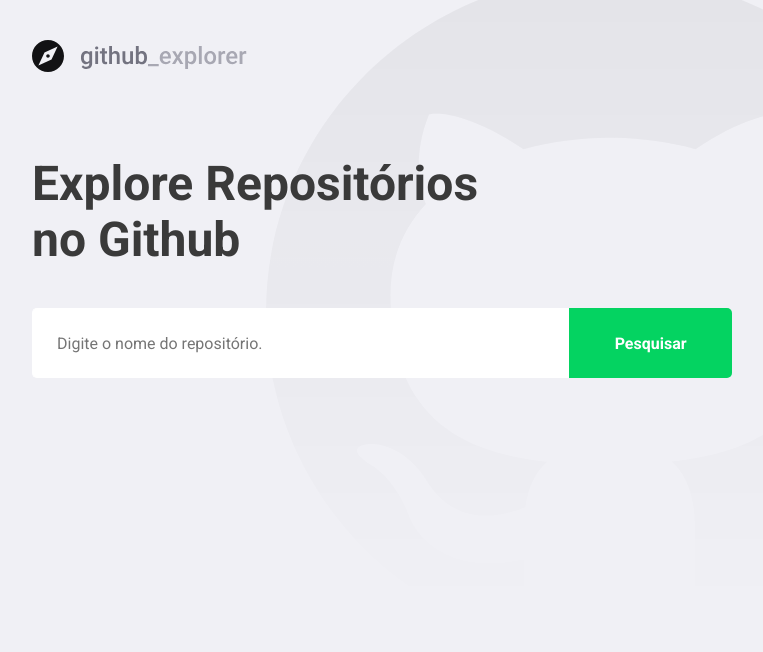
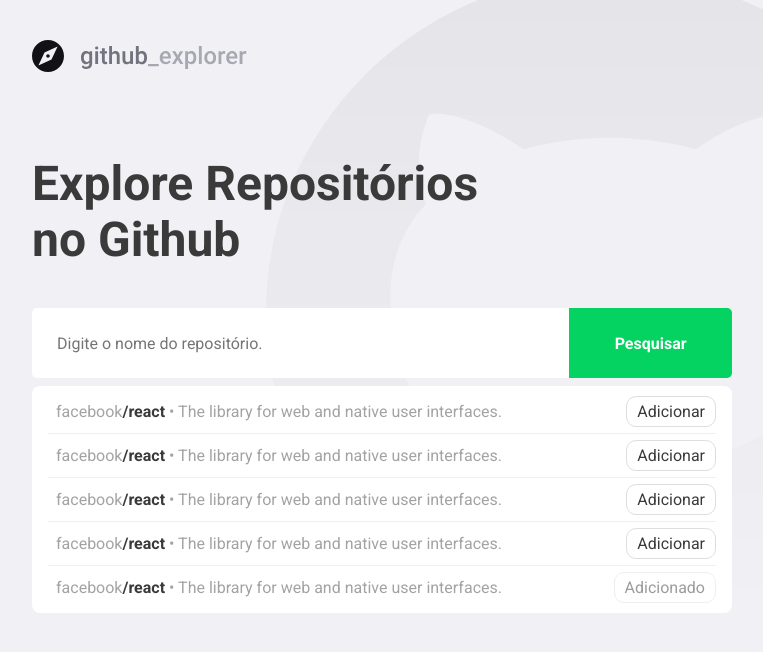
Before and after one commit to brit0dev/github-explorer, a React (Create React App) app: page / in a window 1280 px wide. Shown: the top 652 px of the page, without its empty margins (148-911 px from the left). Built offline with nearby package versions, Linux system fonts and the light colour scheme.

Commit message:
Basic structure of the search preview box.

```diff
--- a/src/pages/Dashboard/index.tsx
+++ b/src/pages/Dashboard/index.tsx
@@ -5,7 +5,7 @@
 
 import logoImg from '../../assets/logo.svg';
 
-import { Title, Form, Repositories, Main, Error } from './styles';
+import { Title, Form, Repositories, Main, SearchPreviewBox , Error } from './styles';
 
 type Repository = {
   full_name: string;
@@ -66,12 +66,24 @@
       <Title>Explore Repositórios no Github</Title>
 
       <Form hasError={!!inputError} onSubmit={handleAddRepository}>
+				<div className="input">
         <input
           value={newRepo}
           onChange={(e) => setNewRepo(e.target.value)}
           placeholder="Digite o nome do repositório."
         />
         <button type="submit">Pesquisar</button>
+				</div>
+				<SearchPreviewBox>
+					<ul>
+						<li><p>facebook<span>/react</span> &bull; The library for web and native user interfaces.</p><button>Adicionar</button></li>
+						<li><p>facebook<span>/react</span> &bull; The library for web and native user interfaces.</p><button>Adicionar</button></li>
+						<li><p>facebook<span>/react</span> &bull; The library for web and native user interfaces.</p><button>Adicionar</button></li>
+						<li><p>facebook<span>/react</span> &bull; The library for web and native user interfaces.</p><button>Adicionar</button></li>
+						<li><p>facebook<span>/react</span> &bull; The library for web and native user interfaces.</p><button className="added">Adicionado</button></li>
+					</ul>
+				</SearchPreviewBox>
+
       </Form>
       {inputError && <Error>{inputError}</Error>}
       <Repositories>
--- a/src/pages/Dashboard/styles.ts
+++ b/src/pages/Dashboard/styles.ts
@@ -16,11 +16,64 @@
   margin-top: 80px;
 `;
 
+export const SearchPreviewBox = styled.div`
+	flex-basis: 100%;
+	background: #fff;
+	width: 77%;
+	padding: 0.25em 1em;
+	border-radius: 8px;
+	margin-top: 0.5em;
+	/* display: none; */
+
+	ul {
+		list-style: none;
+
+		li {
+			color: #a3a3a3;
+			display: flex;
+			align-items: center;
+			justify-content: space-between;
+			border-bottom: 1px #efefef solid;
+
+			p{
+				padding: 0.75em 0.5em;
+
+				span {
+					color: #3a3a3a;
+					font-weight: bold;
+				}
+			}
+
+			button {
+				background: transparent;
+				color: #3a3a3a;
+				display: inline;
+				padding: 0.3em 0.625em;
+
+				border: 1px #dedede solid;
+				border-radius: 0.625em;
+			}
+
+			button.added{
+
+				opacity: 0.5;
+			}
+		}
+		li:last-child {border:none;}
+	}
+
+`;
+
+
 export const Form = styled.form<FormProps>`
   margin-top: 40px;
   max-width: 700px;
 
   display: flex;
+	flex-wrap: wrap;
+	div.input	{
+		display: flex;
+		flex: 1;
 
 	  input {
   	  flex: 3;
@@ -55,6 +108,7 @@
 
     &:hover {
       background: ${shade(0.1, '#04d361')};
+    }
   }
 	}
 `;
```
Lines whose indentation alone changed are shown as unchanged.
